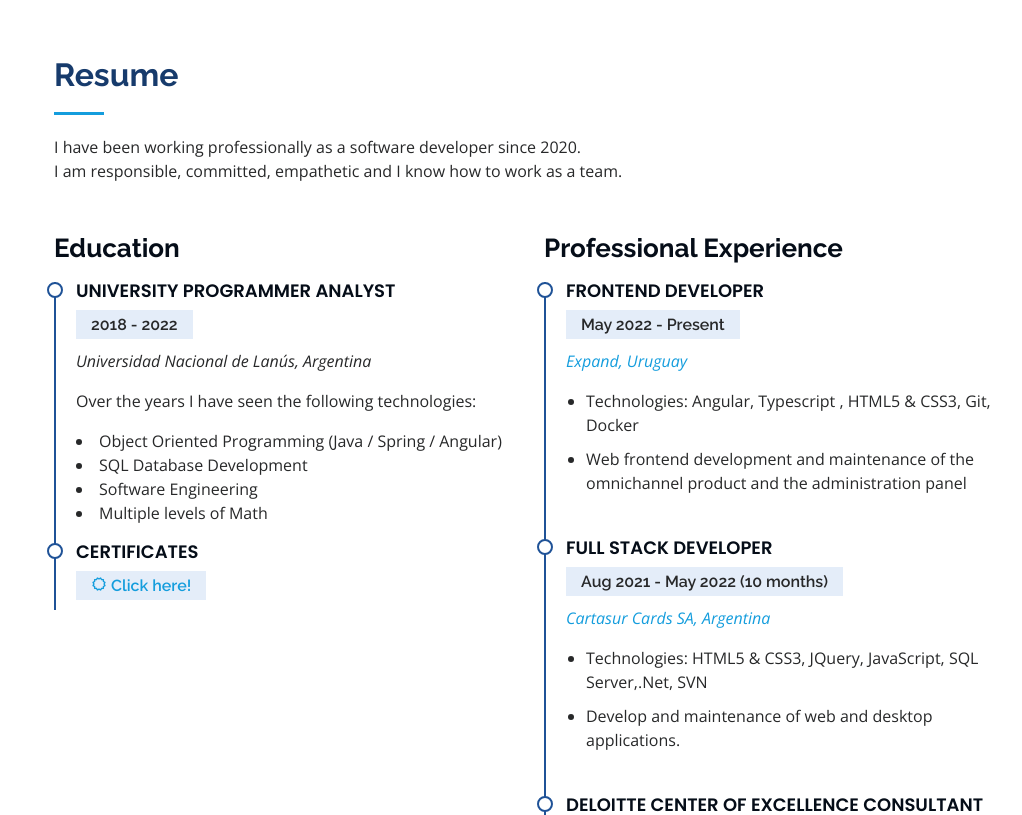
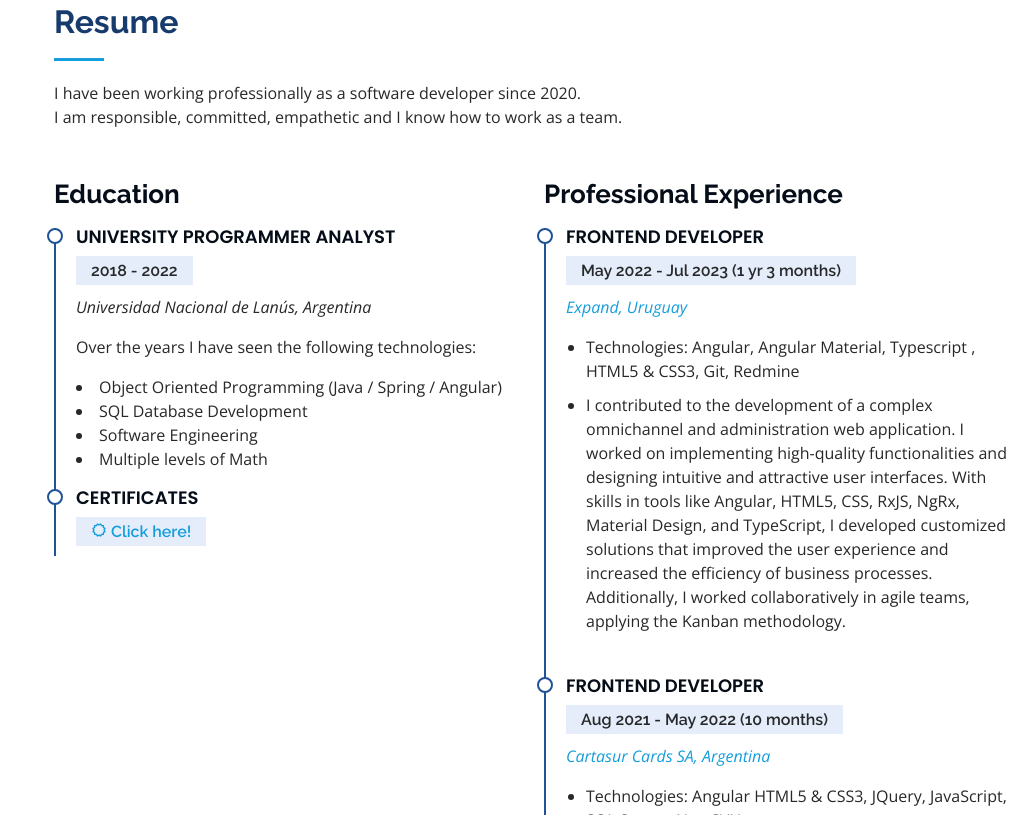
Before and after one commit to alansignetti/CV, a website: page index.html in a window 1280 px wide. Shown: the part 1985-2800 px from the top of the page, without its empty margins (258-1280 px from the left). Drawn offline with nearby package versions, Linux system fonts and the light colour scheme.

Commit message:
profile img and experience

```diff
--- a/index.html
+++ b/index.html
@@ -54,9 +54,9 @@
       <div class="d-flex flex-column">
         <div class="profile">
           <img
-            src="assets/img/profile-img.jpeg"
+            src="assets/img/profile-img.jpg"
             alt=""
-            class="img-fluid rounded-circle"
+            class="img-fluid rounded-circle height-profile"
           />
           <h1 class="text-light">
             <a href="index.html">Alan Signetti Demand</a>
@@ -145,7 +145,7 @@
 
           <div class="row">
             <div class="col-lg-4" data-aos="fade-right">
-              <img src="assets/img/profile-img.jpeg" class="img-fluid" alt="" />
+              <img src="assets/img/profile-img.jpg" class="img-fluid" alt="" />
             </div>
             <div class="col-lg-8 pt-4 pt-lg-0 content" data-aos="fade-left">
               <h3>Frontend Developer</h3>
@@ -344,7 +344,7 @@
 
               <div class="resume-item">
                 <h4>Frontend Developer</h4>
-                <h5>May 2022 - Present</h5>
+                <h5>May 2022 - Jul 2023 (1 yr 3 months)</h5>
                 <p>
                   <em
                     ><a href="https://expand.com.uy/" target="_blank"
@@ -354,18 +354,25 @@
                 </p>
                 <ul>
                   <li>
-                    Technologies: Angular, Typescript , HTML5 & CSS3, Git,
-                    Docker
+                    Technologies: Angular, Angular Material, Typescript , HTML5
+                    & CSS3, Git, Redmine
                   </li>
                   <li>
-                    Web frontend development and maintenance of the omnichannel
-                    product and the administration panel
+                    I contributed to the development of a complex omnichannel
+                    and administration web application. I worked on implementing
+                    high-quality functionalities and designing intuitive and
+                    attractive user interfaces. With skills in tools like
+                    Angular, HTML5, CSS, RxJS, NgRx, Material Design, and
+                    TypeScript, I developed customized solutions that improved
+                    the user experience and increased the efficiency of business
+                    processes. Additionally, I worked collaboratively in agile
+                    teams, applying the Kanban methodology.
                   </li>
                 </ul>
               </div>
 
               <div class="resume-item">
-                <h4>Full Stack Developer</h4>
+                <h4>Frontend Developer</h4>
                 <h5>Aug 2021 - May 2022 (10 months)</h5>
                 <p>
                   <em
@@ -376,11 +383,20 @@
                 </p>
                 <ul>
                   <li>
-                    Technologies: HTML5 & CSS3, JQuery, JavaScript, SQL
+                    Technologies: Angular HTML5 & CSS3, JQuery, JavaScript, SQL
                     Server,.Net, SVN
                   </li>
                   <li>
-                    Develop and maintenance of web and desktop applications.
+                    I have been responsible for the development and maintenance
+                    of web and desktop applications, ensuring that they meet
+                    quality standards and satisfy customer needs. I have worked
+                    on creating attractive and functional user interfaces using
+                    technologies such as HTML, CSS, and JavaScript.
+                    Additionally, I have collaborated on the implementation of
+                    high-quality functionalities, using tools like Angular and
+                    jQuery. I have worked in multidisciplinary teams, applying
+                    agile methodologies and working collaboratively to meet
+                    established deadlines and ensure customer satisfaction.
                   </li>
                 </ul>
               </div>
@@ -411,7 +427,7 @@
 
               <div class="resume-item">
                 <h4>Full Stack Developer</h4>
-                <h5>Feb 2020 - Jan 2021 (1 year)</h5>
+                <h5>Feb 2020 - Jan 2021 (1 yr)</h5>
                 <p>
                   <em
                     ><a
```
Also changed, not shown: assets/img/profile-img-old.jpeg (renamed from assets/img/profile-img.jpeg), assets/img/profile-img.jpg (added), 2 other files.
